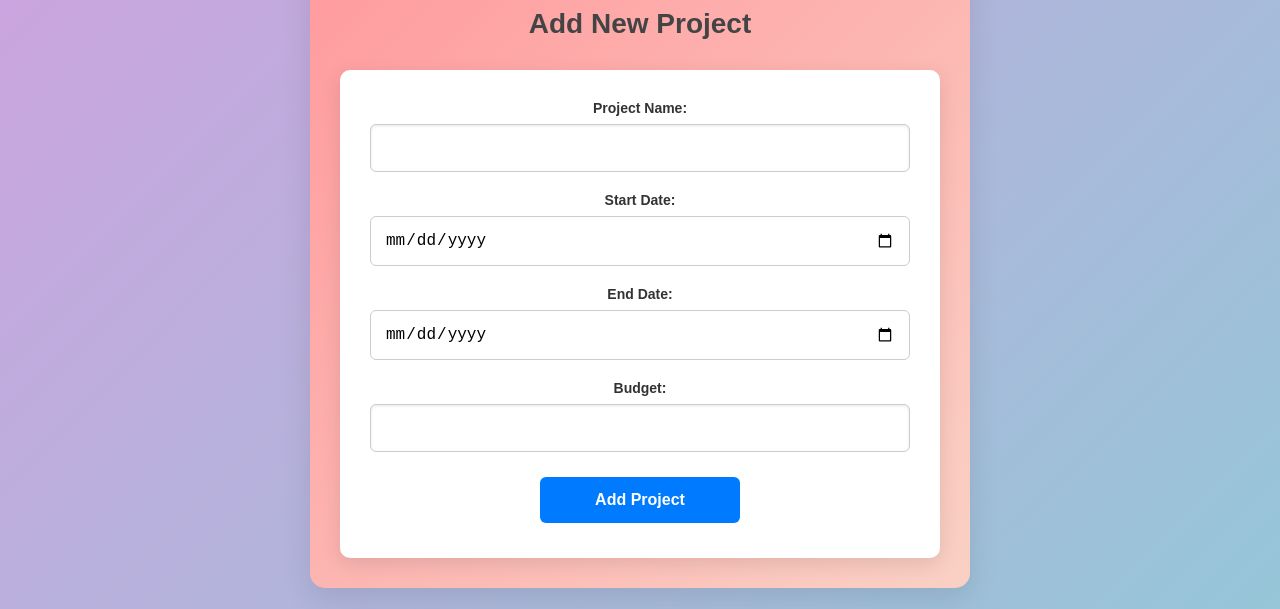
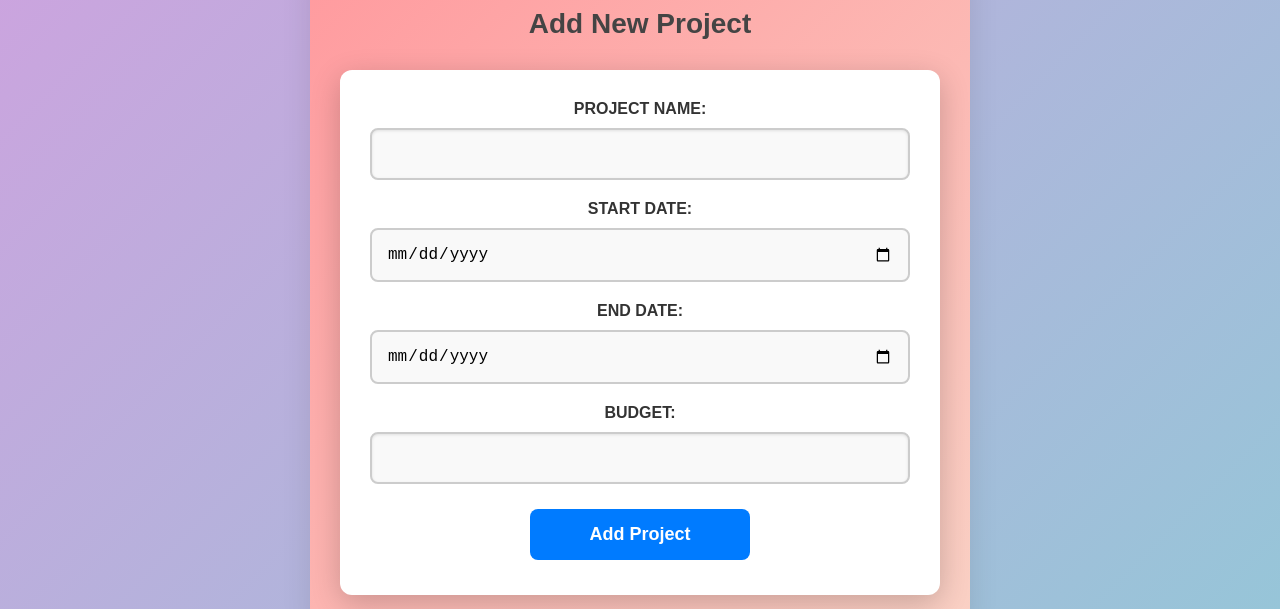
Before and after one commit to Rohit-code/budget_frontend, a React (Create React App) app: page /add-project in a window 1280 px wide. Shown: the part 190-799 px from the top of the page. Built offline with nearby package versions, Linux system fonts and the light colour scheme; no server answers.

Commit message:
adding css

```diff
--- a/src/styles/ProjectDetailPage.css
+++ b/src/styles/ProjectDetailPage.css
@@ -1,24 +1,36 @@
 /* src/styles/ProjectDetailPage.css */
+
+body {
+  font-family: 'Arial', sans-serif;
+  background: linear-gradient(to right, #ece9e6, #dc9adf);
+  margin: 0;
+  padding: 0;
+}
 
 .project-detail-container {
   margin: 20px auto;
   padding: 20px;
   border: 1px solid #ddd;
   border-radius: 8px;
-  background-color: #f9f9f9;
+  background-color: #e1e9d9;
   max-width: 90%;
-  box-shadow: 0 2px 4px rgba(0, 0, 0, 0.1);
+  box-shadow: 0 4px 8px rgba(0, 0, 0, 0.1);
+  transition: all 0.3s ease-in-out;
+}
+
+.project-detail-container:hover {
+  box-shadow: 0 6px 12px rgba(0, 0, 0, 0.2);
 }
 
 .project-detail-container h2 {
   text-align: center;
-  color: #333;
+  color: #4f98eb;
   margin-bottom: 20px;
 }
 
 .project-detail-container p {
   margin: 10px 0;
-  color: #555;
+  color: #555555;
 }
 
 .project-detail-container .detail-info {
@@ -41,7 +53,7 @@
 
 .project-detail-container button {
   padding: 10px 20px;
-  background-color: #d9534f;
+  background-color: #6e8de2;
   color: white;
   border: none;
   border-radius: 4px;
@@ -53,21 +65,35 @@
 }
 
 .project-detail-container button:hover {
-  background-color: #c9302c;
+  background-color: #0056b3;
 }
 
-@media (max-width: 600px) {
-  .project-detail-container .detail-info {
-    flex-direction: column;
-    text-align: center;
-  }
+.project-detail-container button:active {
+  background-color: #004085;
+}
 
-  .project-detail-container .detail-info p {
-    margin: 10px 0;
-  }
+/* Enhancing table styling */
+.project-detail-table {
+  width: 100%;
+  border-collapse: collapse;
+  margin: 20px 0;
+}
 
-  .project-detail-container button {
-    width: 100%;
-    max-width: none;
-  }
+.project-detail-table thead {
+  background: #4a90e2;
+  color: #ffffff;
 }
+
+.project-detail-table th, .project-detail-table td {
+  padding: 12px;
+  border: 1px solid #ddd;
+  text-align: left;
+}
+
+.project-detail-table tr:nth-child(even) {
+  background-color: #f9f9f9;
+}
+
+.project-detail-table tr:hover {
+  background-color: #368d99;
+}
--- a/src/styles/ProjectForm.css
+++ b/src/styles/ProjectForm.css
@@ -6,8 +6,15 @@ form {
   gap: 20px;
   background: #ffffff;
   padding: 30px;
-  border-radius: 10px;
-  box-shadow: 0 6px 20px rgba(0, 0, 0, 0.1);
+  border-radius: 12px;
+  box-shadow: 0 8px 30px rgba(0, 0, 0, 0.2);
+  max-width: 600px;
+  margin: auto;
+  transition: all 0.3s ease-in-out;
+}
+
+form:hover {
+  box-shadow: 0 12px 40px rgba(0, 0, 0, 0.3);
 }
 
 form div {
@@ -18,48 +25,51 @@ form div {
 form label {
   font-weight: bold;
   color: #333;
-  margin-bottom: 8px;
-  font-size: 14px;
+  margin-bottom: 10px;
+  font-size: 16px;
+  text-transform: uppercase;
 }
 
 form input[type="text"],
 form input[type="number"],
 form input[type="date"] {
-  padding: 14px;
+  padding: 15px;
   font-size: 16px;
-  border: 1px solid #ccc;
-  border-radius: 6px;
+  border: 2px solid #ccc;
+  border-radius: 8px;
   width: 100%;
   box-sizing: border-box;
   transition: border-color 0.3s, box-shadow 0.3s;
+  background-color: #f9f9f9;
 }
 
 form input[type="text"]:focus,
 form input[type="number"]:focus,
 form input[type="date"]:focus {
-  border-color: #66afe9;
-  box-shadow: 0 0 8px rgba(102, 175, 233, 0.6);
+  border-color: #007bff;
+  box-shadow: 0 0 10px rgba(0, 123, 255, 0.5);
   outline: none;
 }
 
 form button {
-  padding: 14px;
-  font-size: 16px;
+  padding: 15px;
+  font-size: 18px;
   color: #fff;
   background-color: #007bff;
   border: none;
-  border-radius: 6px;
+  border-radius: 8px;
   cursor: pointer;
-  transition: background-color 0.3s, transform 0.3s;
+  transition: background-color 0.3s, transform 0.3s, box-shadow 0.3s;
   align-self: center;
   width: 100%;
-  max-width: 200px;
+  max-width: 220px;
   box-sizing: border-box;
 }
 
 form button:hover {
   background-color: #0056b3;
   transform: scale(1.05);
+  box-shadow: 0 6px 20px rgba(0, 0, 0, 0.2);
 }
 
 form button:disabled {
@@ -71,5 +81,6 @@ form button:disabled {
   color: #d9534f;
   font-size: 14px;
   text-align: center;
-  margin-top: -15px;
+  margin-top: -10px;
+  padding: 5px;
 }
--- a/src/styles/SummaryPage.css
+++ b/src/styles/SummaryPage.css
@@ -11,7 +11,7 @@ body {
   width: 80%;
   margin: 40px auto;
   padding: 30px;
-  background-color: #c3d7e6;
+  background-color: #e1e9d9;
   border-radius: 20px;
   box-shadow: 0 10px 30px rgba(0, 0, 0, 0.1);
   transition: all 0.3s ease-in-out;
```
Also changed, not shown: src/styles/SummarySheet.css (+13 -41 lines).
